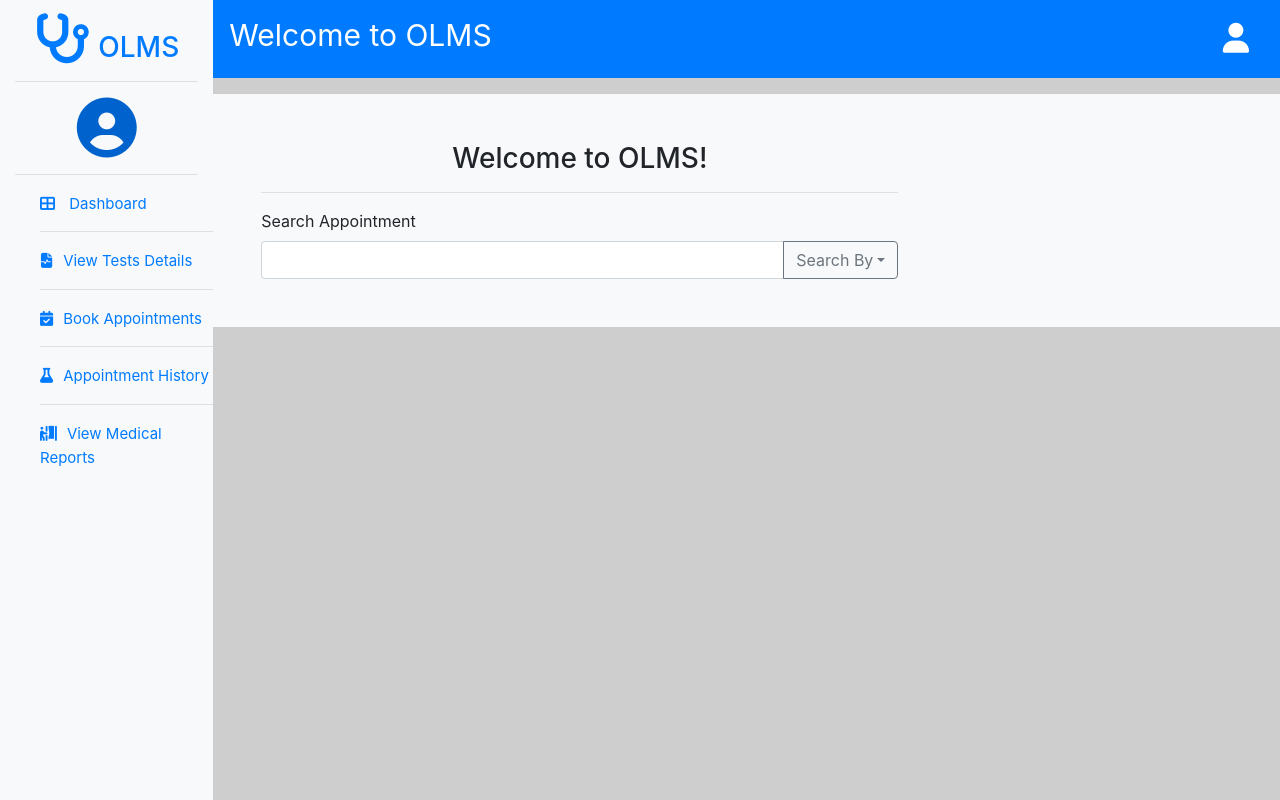
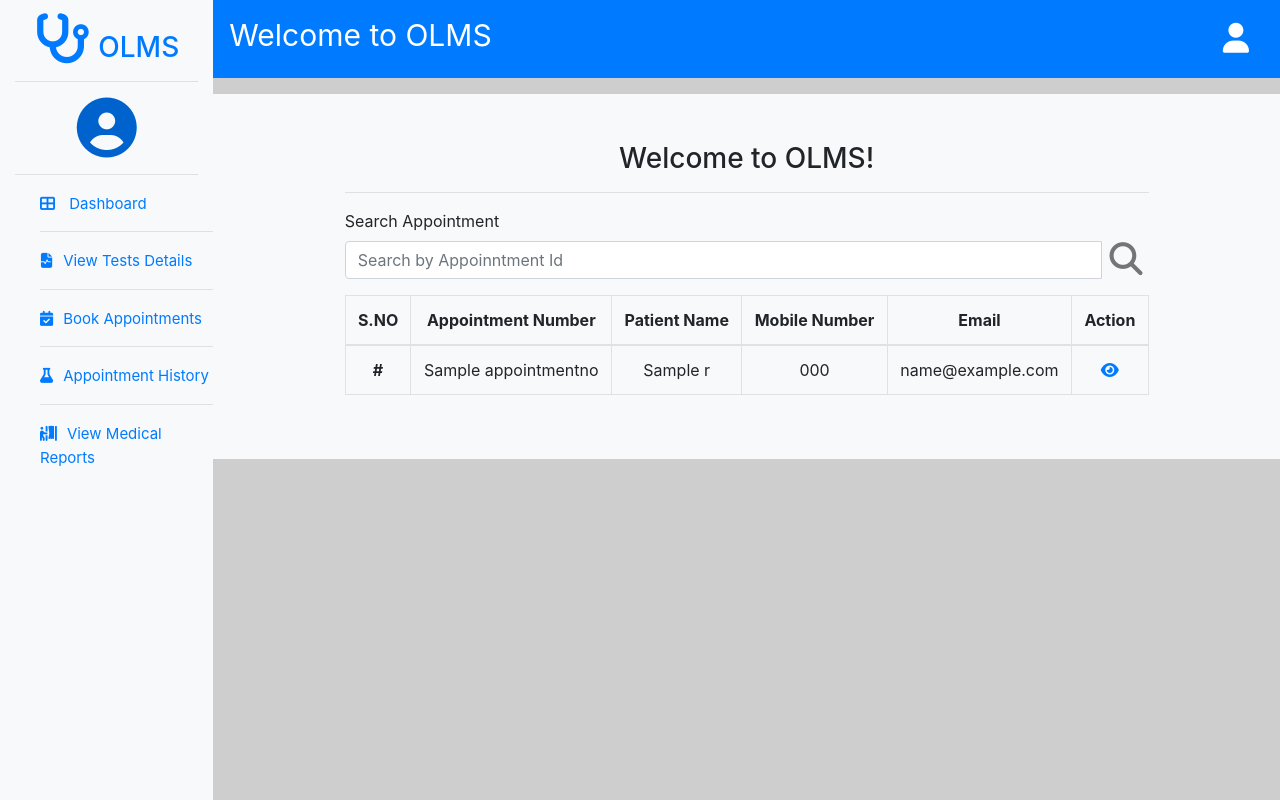
Before and after one commit to itsumarashraf/online-test, a Django app: template OLMS/olms/templates/userside.html in a window 1280 px wide. Run offline with Django 3.2, Linux system fonts and the light colour scheme; the template is opened without the code that fills it: most values are stand-ins (such as "Sample title", 1, 10 or a date in 2020); some libraries are stand-ins or nearby versions.

Commit message:
added search option & payment indication at admin end

```diff
--- a/OLMS/olms/payment/views.py
+++ b/OLMS/olms/payment/views.py
@@ -20,7 +20,7 @@ def checkout(request,aptid):
                 result=request.POST.get('pay')
                 if result == 'cod':
                     ramount= amt.amount
-                    pay=paymentdetail.objects.filter(appointment__appointmentno=aptid).update(appointment=new,amount=0,amountdue=ramount,orderid='NA',codstatus=True)
+                    pay=paymentdetail.objects.filter(appointment__appointmentno=aptid).update(appointment=new,amount=0,amountdue=ramount,orderid='NA',paymentid='NA',codstatus=True)
                     return HttpResponse("You Have successfully Ordered as COD")
             else:
 
@@ -41,8 +41,8 @@ def checkout(request,aptid):
             result=request.POST.get('pay')
             if result == 'cod':
                 print('method is cod')
-                ramount= amt.amount * 100
-                pay=paymentdetail(appointment=new,amountdue=ramount,codstatus=True)
+                ramount= amt.amount
+                pay=paymentdetail(appointment=new,amountdue=ramount,orderid='NA',paymentid='NA',codstatus=True)
                 pay.save()
                 return HttpResponse("You Have successfully Ordered as COD")
 
--- a/OLMS/olms/templates/userbase.html
+++ b/OLMS/olms/templates/userbase.html
@@ -8,6 +8,7 @@
     <link rel="stylesheet" href="https://cdnjs.cloudflare.com/ajax/libs/font-awesome/4.7.0/css/font-awesome.min.css">
     <script src="https://kit.fontawesome.com/dc8b77d22a.js" crossorigin="anonymous"></script>
     <script src="https://ajax.googleapis.com/ajax/libs/jquery/3.5.1/jquery.min.js"></script>
+
 </head>
 <body>
 
--- a/OLMS/olms/templates/userside.html
+++ b/OLMS/olms/templates/userside.html
@@ -5,25 +5,72 @@
 
 <div class="container  bg-light p-5 mt-3">
   <div class="row">
-        <div class="col-lg-8 text-center">
+    <div class="col-lg-10 offset-1 text-center">
       <h3>Welcome to OLMS!</h3>
       <hr>
       <div class="input-group">
         <label for="">Search Appointment</label>
       </div>
-            <div class="input-group">
-                <input type="text" class="form-control" value="">
-                <div class="input-group-append">
-                  <button class="btn btn-outline-secondary dropdown-toggle" type="button" data-toggle="dropdown" aria-haspopup="true" aria-expanded="false">Search By</button>
-                  <div class="dropdown-menu">
-                    <a class="dropdown-item" href="#">Action</a>
-                    <a class="dropdown-item" href="#">Another action</a>
-                    <a class="dropdown-item" href="#">Something else here</a>
-                    <div role="separator" class="dropdown-divider"></div>
-                    <a class="dropdown-item" href="#">Separated link</a>
+
+      <style>
+        .fa-search {
+          color: rgb(117, 117, 117);
+          font-size: 33px;
+        }
+
+        .fa-search:hover {
+          color: #007bff;
+          transform: scale(1.2);
+        }
+
+        .cust
+            {
+            background-color: #f8f9fa;
+            border: transparent;
+          }
+
+      </style>
+
+      <form action="" method="GET">
+
+        <div class="input-group mb-3">
+          <input type="text" class="form-control" name="search" placeholder="Search by Appoinntment Id "
+            aria-label="Recipient's username" aria-describedby="basic-addon2">
+          <button class=" cust pl-2" type="submit"><i class="fas fa-search"></i></button>
         </div>
-                </div>
-              </div>
+      </form>
+      {%if r %}
+      <table class="table table-bordered">
+        <thead>
+          <tr>
+            <th scope="col">S.NO</th>
+            <th scope="col">Appointment Number</th>
+            <th scope="col">Patient Name</th>
+            <th scope="col">Mobile Number</th>
+            <th scope="col">Email</th>
+            <th scope="col">Action</th>
+          </tr>
+        </thead>
+        <tbody>
+        <tbody>
+
+          <tr>
+            <th scope="row">#</th>
+            <td>{{r.appointmentno}}</td>
+            <td>{{ r.patientname }}</td>
+            <td>{{ r.mobile }}</td>
+            <td>{{ r.email }}</td>
+            <td><a href="{% url 'view-apt' request.session.userid r.appointmentno %}"><i class="fas fa-eye"></i></a></td>
+          </tr>
+          {% endif %}
+
+          {% if msg %}
+          <h4>{{msg}}</h4>
+          {% endif %}
+        </tbody>
+        </tbody>
+      </table>
+
     </div>
   </div>
 </div>
--- a/OLMS/olms/users/urls.py
+++ b/OLMS/olms/users/urls.py
@@ -22,4 +22,5 @@ urlpatterns = [
     path("approved-apts/", views.approvedappointments, name='approvedapts'),
     path("usercanceled-apts/", views.canceledappointments, name='usercanceled'),
     path("userside/appointment-history/", include('payment.urls')),
+    path("userside/search/", views.search, name='search'),
 ] + static(settings.MEDIA_URL, document_root=settings.MEDIA_ROOT)
```
Also changed, not shown: OLMS/olms/templates/appointment-details.html (+85 -7 lines), OLMS/olms/users/views.py (+20 -2 lines), OLMS/olms/db.sqlite3. Lines whose indentation alone changed are shown as unchanged.
